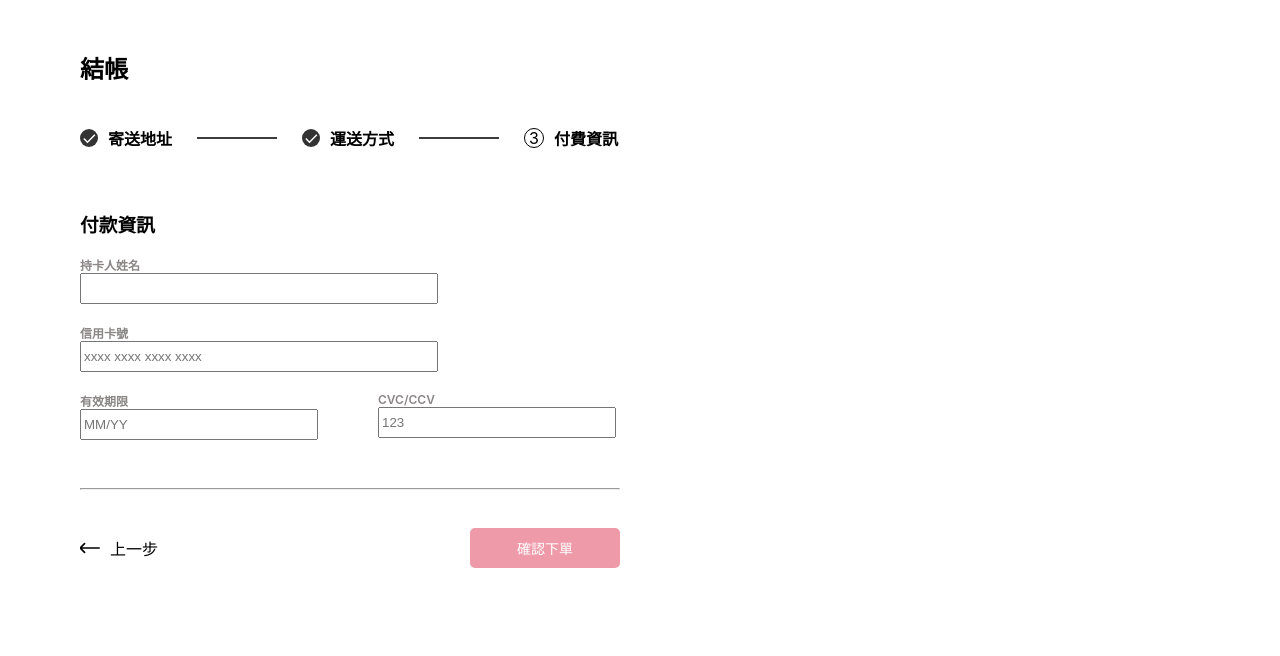
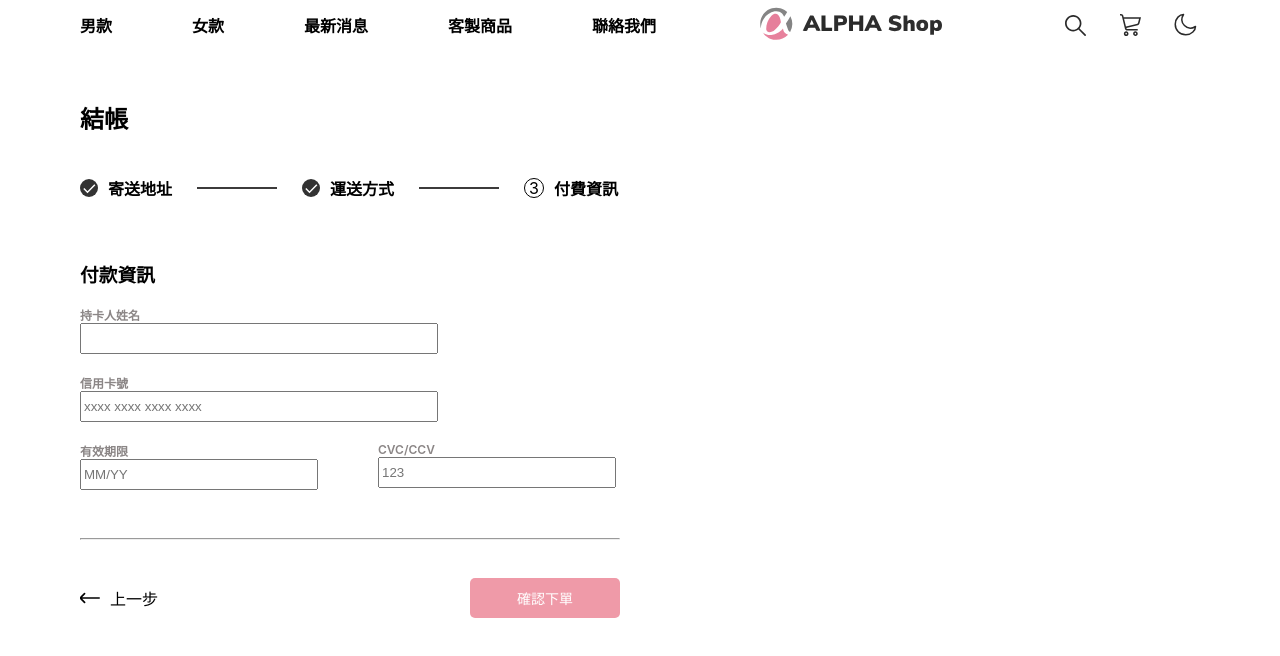
Before and after one commit to mikachou90/shop-react-project, a React (Create React App) app: page / in a window 1280 px wide. Shown: the top 656 px of the page. Built offline with nearby package versions, Linux system fonts and the light colour scheme.

Commit message:
create Header.jsx and css

```diff
--- a/src/components/Header/Header.css
+++ b/src/components/Header/Header.css
@@ -0,0 +1,34 @@
+div.header {
+  height: 50px;
+  padding: 0 80px 0 80px;}
+
+nav {
+  height: 100%;
+  display: flex;
+  align-items: center;
+  position: relative;
+}
+
+
+a.link {
+  margin-right:80px ;
+  font-weight: 800;
+}
+
+
+div.logo {
+  margin-left: 20px;
+}
+
+div.navIcons {
+  width: 200px;
+  position: fixed;
+  right: 50px;
+  display: flex;
+  justify-content: space-evenly;
+
+}
+
+img.logoImage {
+  height: 35px;
+}
--- a/src/components/Header/Header.jsx
+++ b/src/components/Header/Header.jsx
@@ -1,7 +1,47 @@
 import "./Header.css";
 
 function Header() {
-  return <div className="header"></div>;
+  return (
+    <div className="header">
+      <nav>
+        <div className="links">
+          <a className="link" href="/">
+            男款
+          </a>
+          <a className="link" href="/">
+            女款
+          </a>
+          <a className="link" href="/">
+            最新消息
+          </a>
+          <a className="link" href="/">
+            客製商品
+          </a>
+          <a className="link" href="/">
+            聯絡我們
+          </a>
+        </div>
+
+        <div className="logo">
+          <img className="logoImage" src="/icons/logo.svg" alt="logo" />
+        </div>
+
+        <div className="navIcons">
+          <img
+            className="searchIcon"
+            src="/icons/search.svg"
+            alt="searchIcon"
+          />
+          <img className="cartIcon" src="/icons/cart.svg" alt="cartIcon" />
+          <img
+            className="modeChangeIcon"
+            src="/icons/moon.svg"
+            alt="modeIcon"
+          />
+        </div>
+      </nav>
+    </div>
+  );
 }
 
 export default Header;
```
